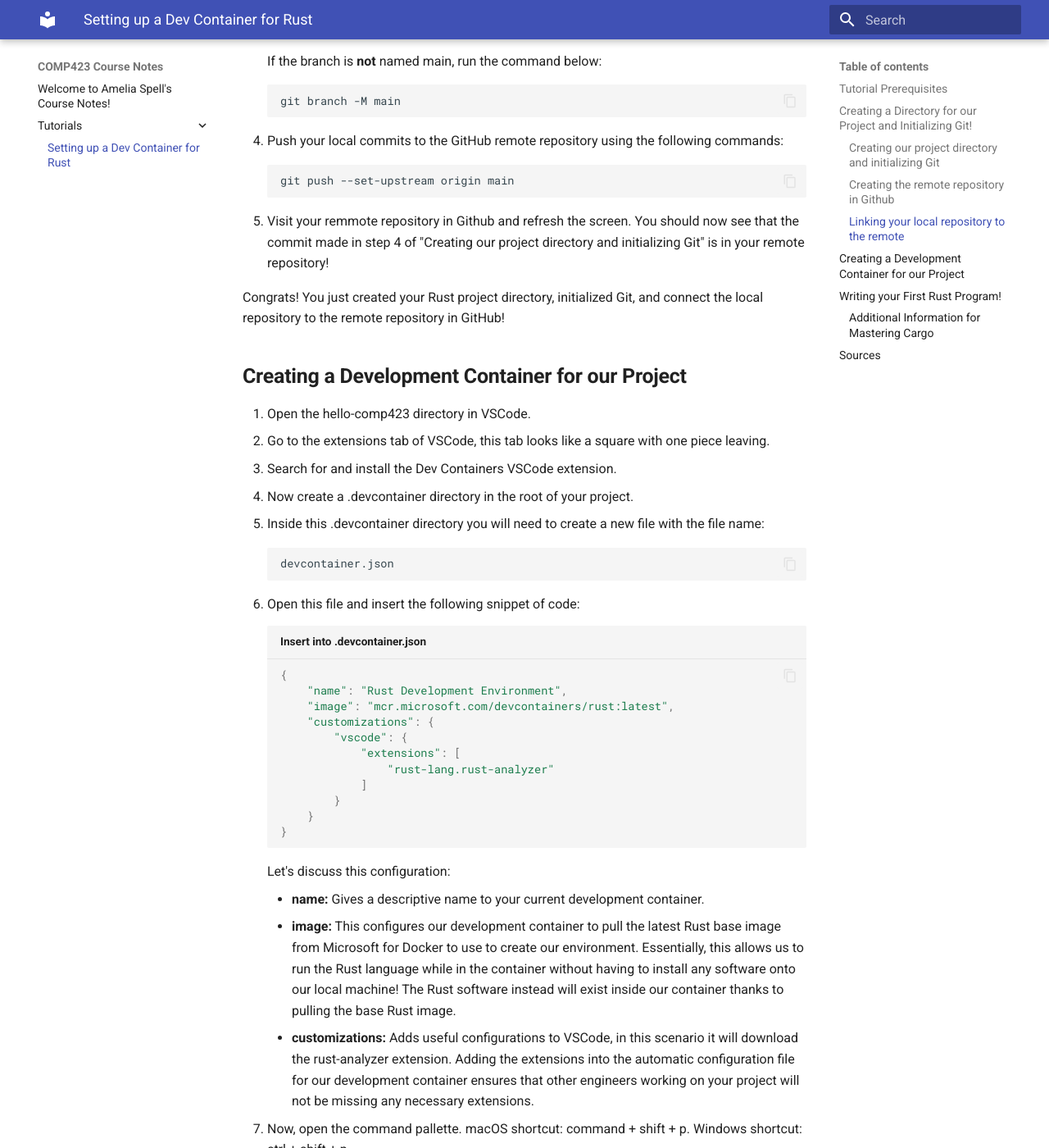
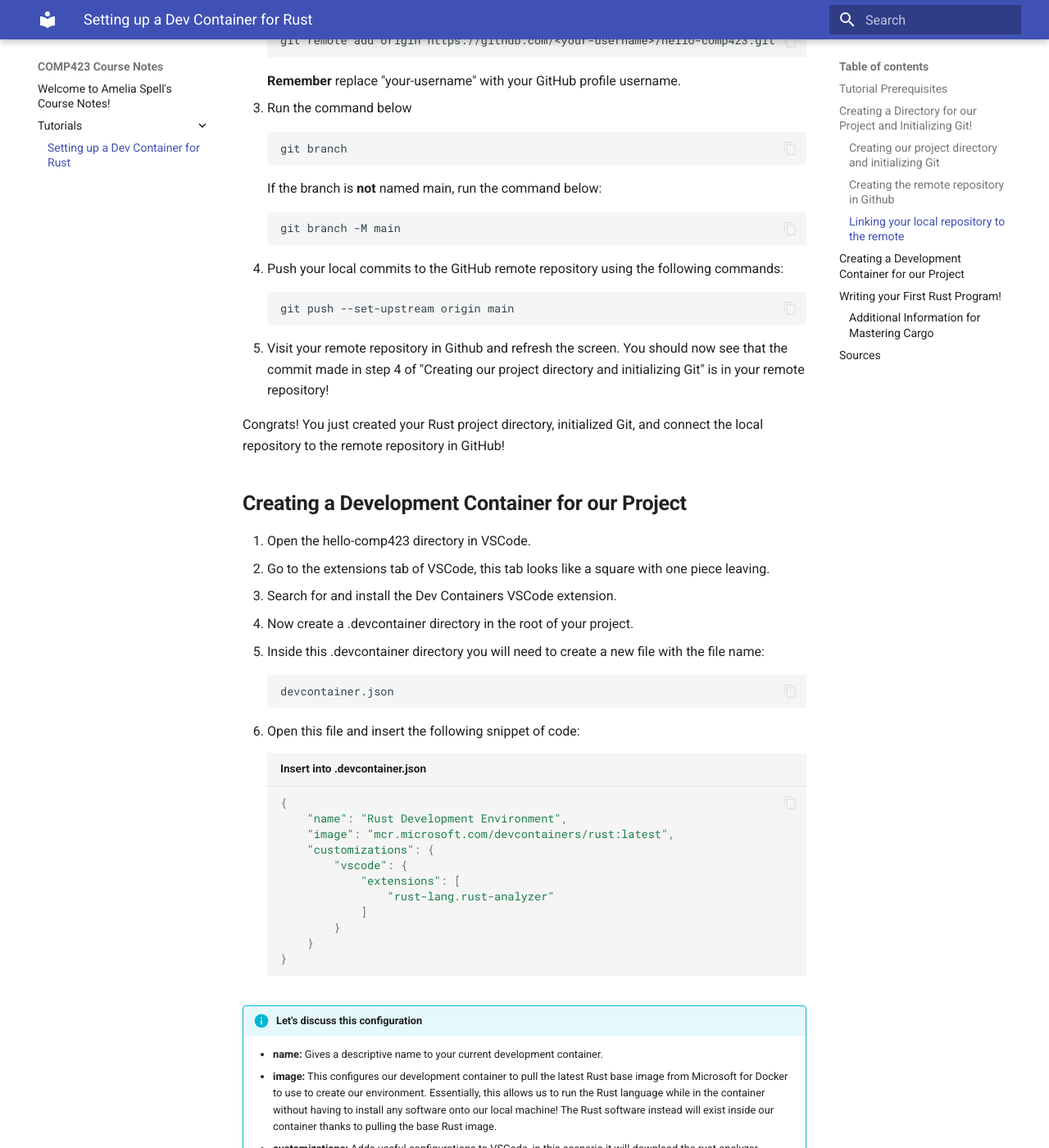
Before and after one commit to amspell04/comp423-course-notes, an MkDocs documentation site: the page built from docs/tutorials/rust-setup.md, in a window 1280 px wide and 1400 px high, scrolled down 2050 px. Shown: the whole window at 82% size. Built offline with MkDocs 1.6.1 and Material for MkDocs 9.7.7, drawn with Linux system fonts in a browser that asks for light colours; part of the change alters nothing that is shown; some of the changed text lies outside the part shown.

````diff
--- a/docs/tutorials/rust-setup.md
+++ b/docs/tutorials/rust-setup.md
@@ -16,7 +16,9 @@ To complete this tutorial you will need a few prerequisites:
 3. **Git command-line tool installed**: [Install Git](https://git-scm.com/book/en/v2/Getting-Started-Installing-Git)
 4. **Docker installed**: [Install Docker](https://www.docker.com/products/docker-desktop/)
 
-**Hot Tip** Create a folder in your file system to hold your Rust projects! Give this folder an important name that you will be able to remember later on to make finding your Rust projects easier.
+!!! tip "Hot Tip"
+
+    Create a folder in your file system to hold your Rust projects! Give this folder an important name that you will be able to remember later on to make finding your Rust projects easier.
 
 
 ## **Creating a Directory for our Project and Initializing Git!**
@@ -29,12 +31,18 @@ In these next few steps we will create our Rust project directory, initialize Gi
 mkdir hello-comp423
 cd hello-comp423
 ```
-*What do these commands do?* The first command creates a new Rust project directory and disables automatic repository initialization. The second command enters the directory we just made.
+
+!!! info "What do these commands do?"
+
+    The first command creates a new Rust project directory and disables automatic repository initialization. The second command enters the directory we just made.
+
 2. Initialize a git repository by running:
 ```
 git init
 ```
-    *What does this command do?* This initializes the current directory as an empty GitHub repository.
+!!! info "What does this command do?"
+    This initializes the current directory as an empty GitHub repository.
+
 3. Create a README file for the project by running:
 ```
 echo "# My first Rust Project" > README.md
@@ -75,7 +83,7 @@ git branch -M main
 ```
 git push --set-upstream origin main
 ```
-5. Visit your remmote repository in Github and refresh the screen. You should now see that the commit made in step 4 of "Creating our project directory and initializing Git" is in your remote repository!
+5. Visit your remote repository in Github and refresh the screen. You should now see that the commit made in step 4 of "Creating our project directory and initializing Git" is in your remote repository!
 
 
 Congrats! You just created your Rust project directory, initialized Git, and connect the local repository to the remote repository in GitHub!
@@ -104,7 +112,8 @@ devcontainer.json
     }
 }
 ```
-    Let's discuss this configuration:
+!!! info "Let's discuss this configuration"
+
     * **name:** Gives a descriptive name to your current development container.
     * **image:** This configures our development container to pull the latest Rust base image from Microsoft for Docker to use to create our environment. Essentially, this allows us to run the Rust language while in the container without having to install any software onto our local machine! The Rust software instead will exist inside our container thanks to pulling the base Rust image.
     * **customizations:** Adds useful configurations to VSCode, in this scenario it will download the rust-analyzer extension. Adding the extensions into the automatic configuration file for our development container ensures that other engineers working on your project will not be missing any necessary extensions.
@@ -120,7 +129,8 @@ rustc --version
 
 Congrats! You have now successfully set up your Rust development container!
 
-**Note:** When closing and reopening your project you will need to reopen your dev container. You can do this by opening the command pallette again and running >Dev Containers: Reopen in Container.
+!!! note
+    When closing and reopening your project you will need to reopen your dev container. You can do this by opening the command pallette again and running >Dev Containers: Reopen in Container.
 
 
 
@@ -128,12 +138,13 @@ Congrats! You have now successfully set up your Rust development container!
 
 Time to write a Rust program! In good tradition we will be writing a "Hello World" inspired program.
 
-1. Make sure that you are inside your hello-comp423 direcotry in VSCode and that the dev container is running.
+1. Make sure that you are inside your hello-comp423 directory in VSCode and that the dev container is running.
 2. Open a terminal inside VSCode and run the following command:
 ```
 cargo new hellocomp --vcs none
 ```
-    *What does this command do?* This command will create a new Rust project named "hellocomp"! The --vcs none flag will make sure that the cargo new command does not create a new git repository.
+!!! info "What does this command do?"
+    This command will create a new Rust project named "hellocomp"! The --vcs none flag will make sure that the cargo new command does not create a new git repository.
 
 1. Navigate to the src/main.rs file in your project directory.
 2. Edit the default "Hello, World!" statement to say "Hello COMP423" and save the file.
@@ -142,7 +153,8 @@ cargo new hellocomp --vcs none
 cd hellocomp
 cargo build
 ```
-    *What does these commands do?* The first command enters the hellocomp Rust project we created in the previous cargo command. We must enter this project directory for the terminal to have access to the necessary files to execute the program. The second command compiles our project similar to running gcc in C! When a program is compiled it is translated from the high-level language we know, Rust, to a machine-readable binary file that can be executed by the compiler.
+!!! info "What do these commands do?"
+    The first command enters the hellocomp Rust project we created in the previous cargo command. We must enter this project directory for the terminal to have access to the necessary files to execute the program. The second command compiles our project similar to running gcc in C! When a program is compiled it is translated from the high-level language we know, Rust, to a machine-readable binary file that can be executed by the compiler.
 4. Lastly, run the following command to run your program:
 ```
 cargo run
--- a/mkdocs.yml
+++ b/mkdocs.yml
@@ -13,3 +13,8 @@ markdown_extensions:
   - pymdownx.inlinehilite
   - pymdownx.snippets
   - pymdownx.superfences
+  - admonition
+  - pymdownx.details
+  - pymdownx.superfences
+  - pymdownx.betterem
+  - pymdownx.blocks.caption
````
